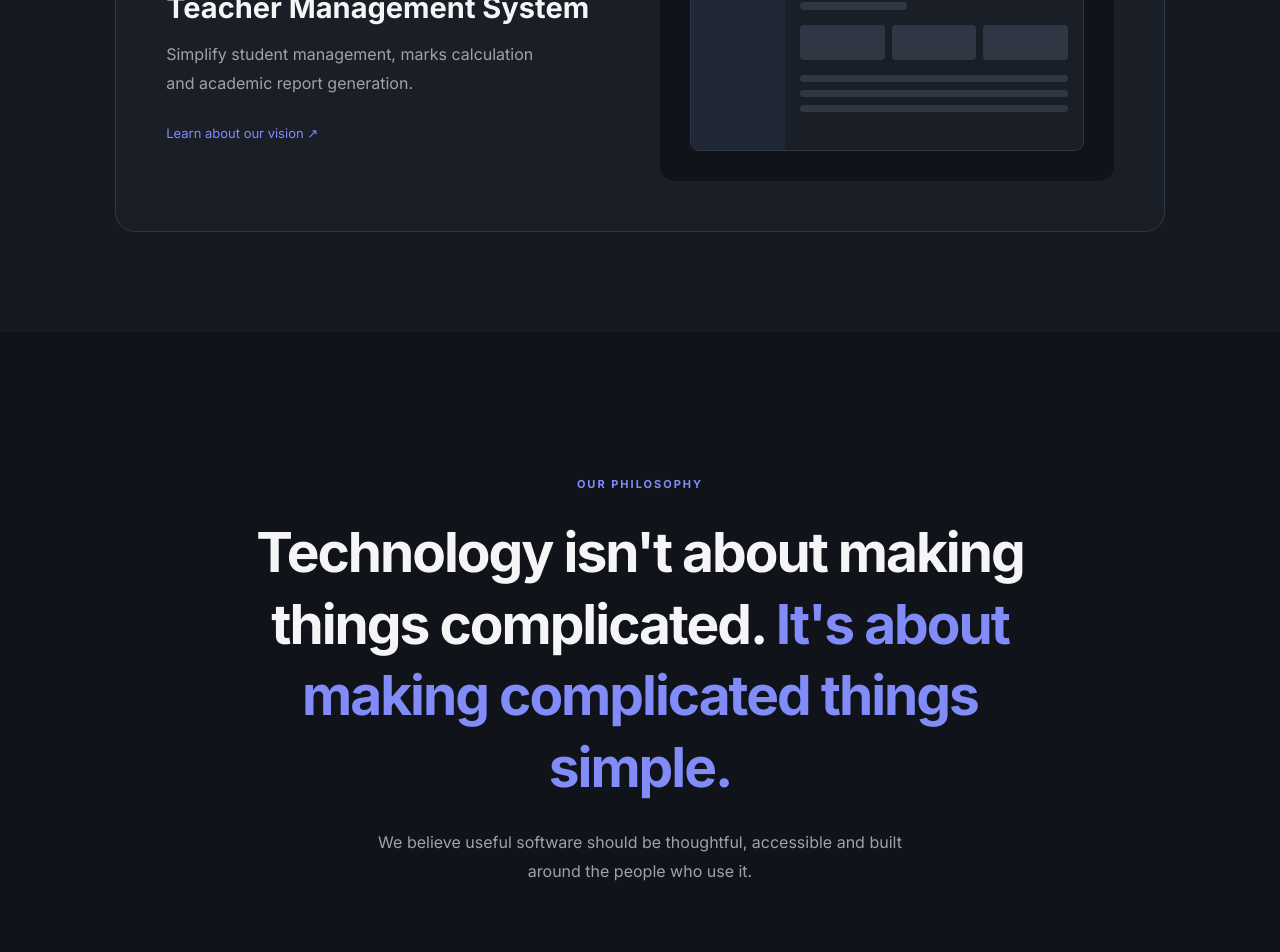
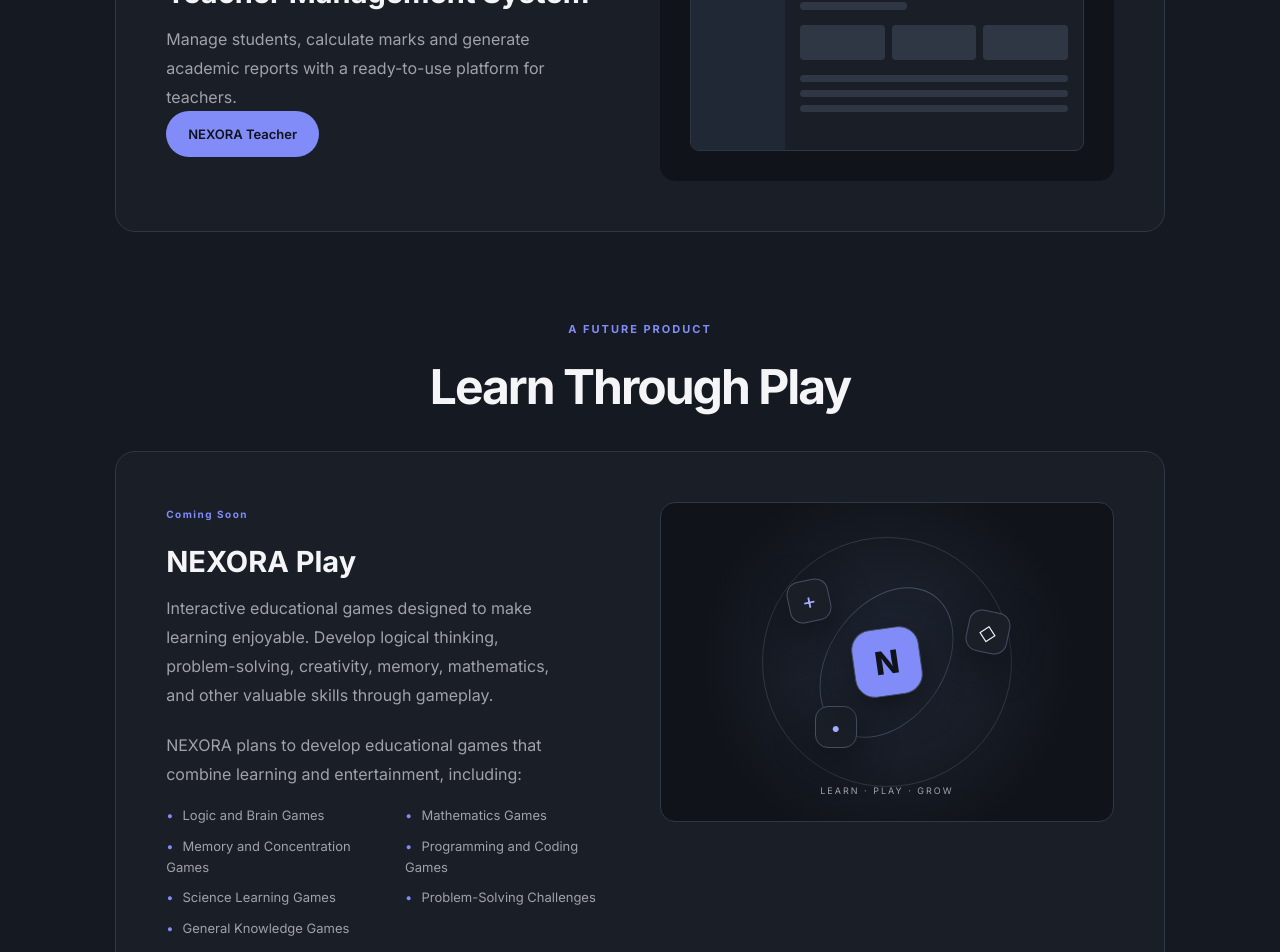
Before and after one commit to ARAVIND988hh/nexora-website, a React (Vite) app: page / in a window 1280 px wide. Shown: the part 1200-2152 px from the top of the page. Built offline with nearby package versions, Linux system fonts and the light colour scheme.

Commit message:
Update NEXORA website products and contact details

```diff
--- a/src/App.css
+++ b/src/App.css
@@ -214,6 +214,128 @@ a {
   gap: 40px;
 }
 
+.play-section-heading {
+  margin: 85px 0 35px;
+  text-align: center;
+}
+
+.play-section-heading h2 {
+  font-size: clamp(30px, 4vw, 48px);
+  letter-spacing: -2px;
+  margin-top: 20px;
+}
+
+.play-card {
+  align-items: start;
+}
+
+.product-info .play-plan {
+  margin-top: 22px;
+}
+
+.play-categories {
+  display: grid;
+  grid-template-columns: repeat(2, minmax(0, 1fr));
+  gap: 10px 24px;
+  margin-top: 16px;
+  color: #a1a1aa;
+  font-size: 13px;
+  line-height: 1.6;
+  list-style: none;
+}
+
+.play-categories li::before {
+  content: "•";
+  color: #818cf8;
+  margin-right: 9px;
+}
+
+.play-visual {
+  min-height: 320px;
+  position: relative;
+  display: grid;
+  place-items: center;
+  overflow: hidden;
+  background:
+    radial-gradient(circle at center, #202735 0, #101319 68%);
+  border: 1px solid #303744;
+  border-radius: 15px;
+}
+
+.play-orbit {
+  position: absolute;
+  border: 1px solid #303744;
+  border-radius: 50%;
+}
+
+.play-orbit-outer {
+  width: 250px;
+  height: 250px;
+}
+
+.play-orbit-inner {
+  width: 165px;
+  height: 165px;
+  border-color: #454e62;
+  transform: rotate(35deg) scaleX(0.7);
+}
+
+.play-core,
+.play-token {
+  position: absolute;
+  display: grid;
+  place-items: center;
+  border: 1px solid #454e62;
+  box-shadow: 0 12px 35px #101319;
+}
+
+.play-core {
+  width: 68px;
+  height: 68px;
+  border-radius: 20px;
+  background: #818cf8;
+  color: #101319;
+  font-size: 32px;
+  font-weight: 800;
+  transform: rotate(-8deg);
+}
+
+.play-token {
+  width: 42px;
+  height: 42px;
+  border-radius: 13px;
+  background: #191e27;
+  color: #a5aeff;
+  font-size: 22px;
+}
+
+.play-token-one {
+  top: 24%;
+  left: 28%;
+  transform: rotate(-12deg);
+}
+
+.play-token-two {
+  top: 34%;
+  right: 23%;
+  color: #f5f5f7;
+  transform: rotate(12deg);
+}
+
+.play-token-three {
+  bottom: 23%;
+  left: 34%;
+  font-size: 14px;
+}
+
+.play-visual-label {
+  position: absolute;
+  bottom: 25px;
+  color: #a1a1aa;
+  font-size: 9px;
+  letter-spacing: 2px;
+}
+
 .status {
   color: #818cf8;
   font-size: 10px;
@@ -366,9 +488,14 @@ a {
 }
 
 .footer p,
-.footer > span {
+.footer > span,
+.footer-email {
   color: #a1a1aa;
   font-size: 12px;
+}
+
+.footer-email:hover {
+  color: #818cf8;
 }
 
 @media (max-width: 800px) {
@@ -398,6 +525,18 @@ a {
   .product-card {
     grid-template-columns: 1fr;
     padding: 30px;
+  }
+
+  .play-section-heading {
+    margin-top: 65px;
+  }
+
+  .play-categories {
+    grid-template-columns: 1fr;
+  }
+
+  .play-visual {
+    min-height: 250px;
   }
 
   .footer {
--- a/src/pages/Home.jsx
+++ b/src/pages/Home.jsx
@@ -57,21 +57,24 @@ function Home() {
       {/* Products */}
       <section className="section products" id="products">
         <div className="section-heading">
-          <span className="eyebrow">WHAT WE'RE BUILDING</span>
+          <span className="eyebrow">OUR PRODUCTS</span>
           <h2>Software with a purpose.</h2>
           <p>Our products are designed around real problems.</p>
         </div>
 
         <div className="product-card">
           <div className="product-info">
-            <span className="status">IN DEVELOPMENT</span>
+            <span className="status">AVAILABLE</span>
             <h3>Teacher Management System</h3>
             <p>
-              Simplify student management, marks calculation and academic report
-              generation.
+              Manage students, calculate marks and generate academic reports
+              with a ready-to-use platform for teachers.
             </p>
-            <a href="#contact" className="product-link">
-              Learn about our vision ↗
+            <a
+              href="https://nexora-teacher.pages.dev/"
+              className="primary-button"
+            >
+              NEXORA Teacher
             </a>
           </div>
 
@@ -100,6 +103,46 @@ function Home() {
             </div>
           </div>
         </div>
+
+        <div className="play-section-heading">
+          <span className="eyebrow">A FUTURE PRODUCT</span>
+          <h2>Learn Through Play</h2>
+        </div>
+
+        <div className="product-card play-card">
+          <div className="product-info">
+            <span className="status">Coming Soon</span>
+            <h3>NEXORA Play</h3>
+            <p>
+              Interactive educational games designed to make learning
+              enjoyable. Develop logical thinking, problem-solving, creativity,
+              memory, mathematics, and other valuable skills through gameplay.
+            </p>
+            <p className="play-plan">
+              NEXORA plans to develop educational games that combine learning
+              and entertainment, including:
+            </p>
+            <ul className="play-categories">
+              <li>Logic and Brain Games</li>
+              <li>Mathematics Games</li>
+              <li>Memory and Concentration Games</li>
+              <li>Programming and Coding Games</li>
+              <li>Science Learning Games</li>
+              <li>Problem-Solving Challenges</li>
+              <li>General Knowledge Games</li>
+            </ul>
+          </div>
+
+          <div className="play-visual" aria-hidden="true">
+            <div className="play-orbit play-orbit-outer"></div>
+            <div className="play-orbit play-orbit-inner"></div>
+            <div className="play-token play-token-one">+</div>
+            <div className="play-token play-token-two">◇</div>
+            <div className="play-token play-token-three">●</div>
+            <div className="play-core">N</div>
+            <span className="play-visual-label">LEARN · PLAY · GROW</span>
+          </div>
+        </div>
       </section>
 
       {/* Philosophy */}
@@ -117,13 +160,15 @@ function Home() {
 
       {/* Contact */}
       <section className="contact" id="contact">
-        <span className="eyebrow">HAVE AN IDEA?</span>
+        <span className="eyebrow">CONTACT NEXORA</span>
         <h2>Let's solve something meaningful.</h2>
         <p>Have a problem worth solving? We'd like to hear about it.</p>
-        <a href="mailto:hello@nexora.example" className="primary-button">
-          Contact us ↗
+        <a
+          href="mailto:1nexoraofficial@gmail.com"
+          className="primary-button"
+        >
+          1nexoraofficial@gmail.com
         </a>
-        <small>Contact email will be updated before public launch.</small>
       </section>
 
       {/* Footer */}
@@ -133,6 +178,12 @@ function Home() {
           NEXORA
         </a>
         <p>Building software. Solving problems.</p>
+        <a
+          className="footer-email"
+          href="mailto:1nexoraofficial@gmail.com"
+        >
+          1nexoraofficial@gmail.com
+        </a>
         <span>© {new Date().getFullYear()} NEXORA. Built with purpose.</span>
       </footer>
     </div>
```
